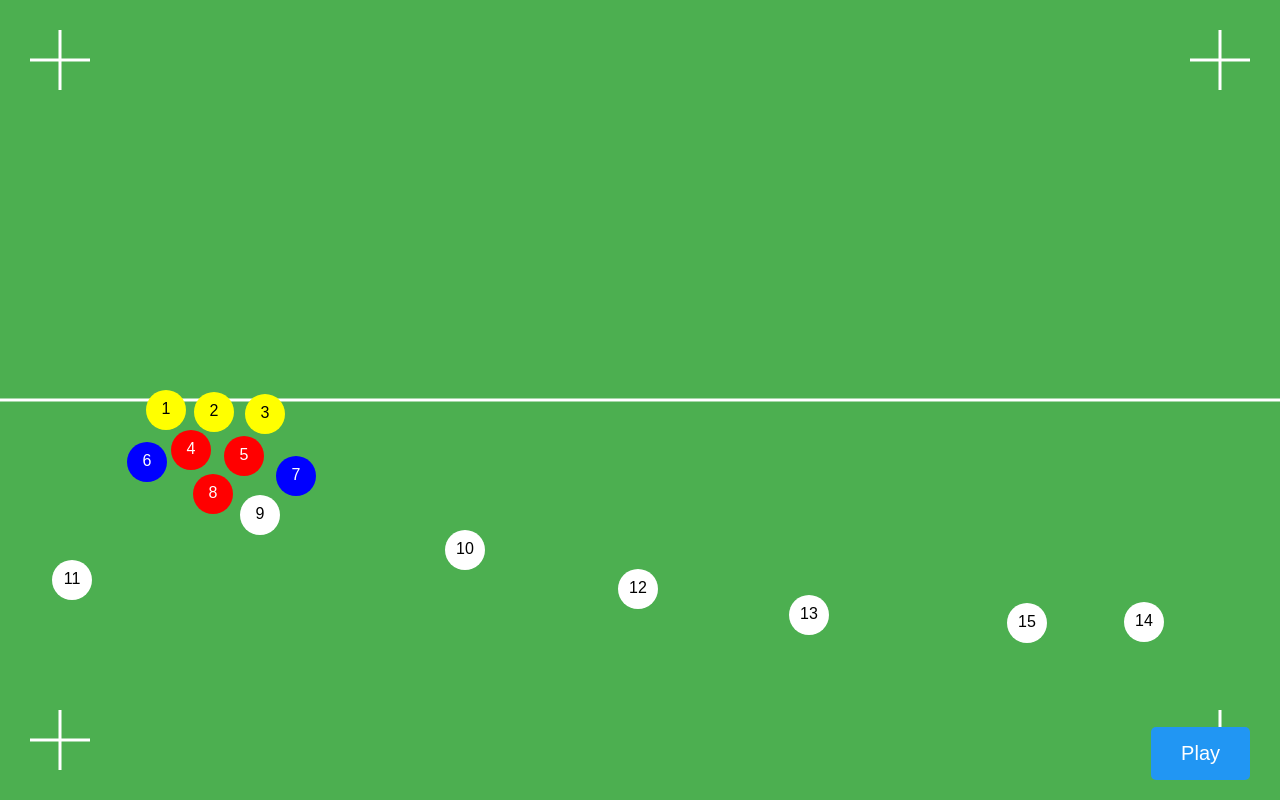
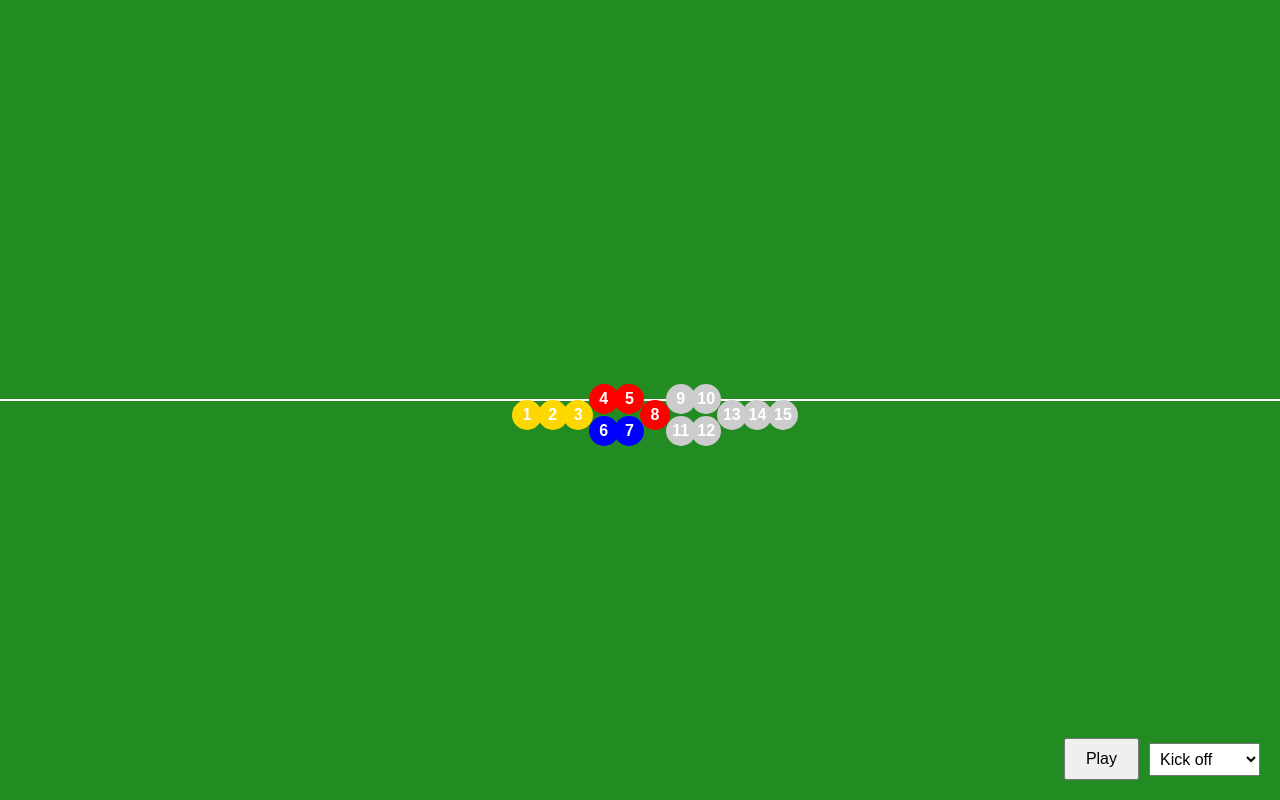
Before and after one commit to jace-crafted/RugbyPlays, a plain HTML site: page index.html in a window 1280 px wide. Drawn offline with Linux system fonts and the light colour scheme.

Commit message:
Update index.html

```diff
--- a/index.html
+++ b/index.html
@@ -1,330 +1,358 @@
 <!DOCTYPE html>
 <html lang="en">
 <head>
-  <meta charset="UTF-8">
-  <title>Rugby Field Dot Tracker</title>
+  <meta charset="UTF-8" />
+  <title>Rugby Formation</title>
   <style>
     html, body {
-      margin: 0;
-      padding: 0;
+      margin: 0; padding: 0;
+      height: 100%; width: 100%;
       overflow: hidden;
+      font-family: sans-serif;
+      box-sizing: border-box;
+    }
+    #app {
+      position: relative;
+      width: 100%;
       height: 100%;
     }
-    canvas {
+
+    /* Rugby field background */
+    #fieldCanvas {
+      position: absolute;
+      top: 0; left: 0;
+      width: 100%;
+      height: 100%;
+      background-color: #228B22; /* green background */
       display: block;
-      background-color: #4CAF50; /* green field base */
     }
+    /* Dots container */
+    #dotsContainer {
+      position: absolute;
+      top: 0; left: 0;
+      width: 100%; height: 100%;
+      pointer-events: none;
+    }
+
+    .dot {
+      position: absolute;
+      width: 30px;
+      height: 30px;
+      border-radius: 50%;
+      color: #fff;
+      display: flex;
+      align-items: center;
+      justify-content: center;
+      font-weight: bold;
+      cursor: grab;
+      pointer-events: auto;
+      user-select: none;
+      touch-action: none;
+    }
+
+    /* Controls in bottom-right */
     #controls {
-      position: absolute;
-      top: 20px;
-      left: 20px;
-    }
-    #controls button, #playButton {
-      padding: 10px 20px;
-      font-size: 16px;
-      border: none;
-      border-radius: 5px;
-      cursor: pointer;
-      margin-right: 10px;
-    }
-    #increaseDots {
-      background-color: #4CAF50;
-      color: white;
-    }
-    #decreaseDots {
-      background-color: #f44336;
-      color: white;
-    }
-    #playButton {
       position: absolute;
       bottom: 20px;
       right: 20px;
-      padding: 15px 30px;
-      font-size: 20px;
-      background-color: #2196F3;
-      color: white;
+      display: flex;
+      align-items: center;
+      gap: 10px;
+    }
+
+    #playButton {
+      padding: 10px 20px;
+      font-size: 16px;
+      cursor: pointer;
+    }
+
+    #positionSelect {
+      font-size: 16px;
+      padding: 6px;
+      cursor: pointer;
+    }
+
+    /* Dot color assignments */
+    .yellow { background-color: gold; }
+    .red    { background-color: red; }
+    .blue   { background-color: blue; }
+    .white  { background-color: #ccc; }
+
+    /* Responsive adjustments */
+    @media (max-width: 600px) {
+      .dot {
+        width: 24px;
+        height: 24px;
+        font-size: 12px;
+      }
+      #playButton {
+        font-size: 14px;
+        padding: 8px 16px;
+      }
+      #positionSelect {
+        font-size: 14px;
+      }
     }
   </style>
 </head>
 <body>
-  <canvas id="field"></canvas>
+<div id="app">
+  <canvas id="fieldCanvas"></canvas>
+  <div id="dotsContainer"></div>
 
-  <!-- Play/Reset button -->
+  <!-- Controls at bottom-right -->
+  <div id="controls">
     <button id="playButton">Play</button>
+    <select id="positionSelect">
+      <option>Kick off</option>
+      <option>Scrum</option>
+      <option>Left Maul</option>
+      <option>Right Maul</option>
+    </select>
+  </div>
+</div>
 
 <script>
-    const canvas = document.getElementById('field');
-    const ctx = canvas.getContext('2d');
-    const playButton = document.getElementById('playButton');
-    const increaseButton = document.getElementById('increaseDots');
-    const decreaseButton = document.getElementById('decreaseDots');
+  // -- Canvas Setup & Drawing Field Lines --
+  const fieldCanvas = document.getElementById('fieldCanvas');
+  const ctx = fieldCanvas.getContext('2d');
 
-    // Resize canvas to fill window.
   function resizeCanvas() {
-      canvas.width = window.innerWidth;
-      canvas.height = window.innerHeight;
-    }
-    window.addEventListener('resize', resizeCanvas);
-    resizeCanvas();
-
-    // We allow up to 15 dots total (adjust if you want more).
-    const maxDots = 15;
-
-    // This array will hold the dot objects (players).
-    let dots = [];
-
-    // Trails: each dot has an array of {x, y} positions.
-    let trails = {};
-    // Whether we are currently recording dot movement.
-    let isRecording = false;
-
-    /**
-     * Returns an array of dot objects positioned similarly to your reference image.
-     * You can tweak these coordinates to get them exactly where you want.
-     *
-     * This layout includes players #1-14, with specific colors:
-     *  - 1,2,3 => yellow
-     *  - 4,5,8 => red
-     *  - 6,7   => blue
-     *  - 9-14  => white
-     */
-    function getInitialPositions() {
-      // approximate positions on the field
-      // (x,y) measured from top-left corner of canvas
-     const adjustY = (offset) => [
-			{ number: 1, x: 166, y: offset + 10 },  // Just below halfway
-			{ number: 2, x: 214, y: offset + 12 },
-			{ number: 3, x: 265, y: offset + 14 },
-
-			// behind them (scrum flankers & #8):
-			{ number: 6, x: 147, y: offset + 62 },
-			{ number: 4, x: 191, y: offset + 50 },
-			{ number: 5, x: 244, y: offset + 56 },
-			{ number: 8, x: 213, y: offset + 94 },
-			{ number: 7, x: 296, y: offset + 76 },
-
-			// scrum-half
-			{ number: 9, x: 260, y: offset + 115 },
-
-			// backs
-			{ number: 10, x: 465, y: offset + 150 },
-			{ number: 11, x: 72, y: offset + 180 },
-			{ number: 12, x: 638, y: offset + 189 },
-			{ number: 13, x: 809, y: offset + 215 },
-			{ number: 14, x: 1144, y: offset + 222 },
-			{ number: 15, x: 1027, y: offset + 223 },
-		];
-
-		// Get screen midpoint and adjust positions
-		const screenMidY = window.innerHeight / 2;
-		const positions = adjustY(screenMidY);
-
-
-      // Convert each position into a "dot" object with color info.
-      return positions.map(pos => ({
-        id: pos.number,
-        x: pos.x,
-        y: pos.y,
-        radius: 20,
-        number: pos.number,
-        isDragging: false,
-        offsetX: 0,
-        offsetY: 0,
-        fillColor: getDotColor(pos.number),
-        textColor: getTextColor(pos.number)
-      }));
+    fieldCanvas.width = fieldCanvas.offsetWidth;
+    fieldCanvas.height = fieldCanvas.offsetHeight;
+    drawFieldLines();
   }
 
-    // Assign circle colors based on player number.
-    function getDotColor(num) {
-      // 1-3 => yellow
-      if (num >= 1 && num <= 3) return 'yellow';
-      // 4,5,8 => red
-      if ([4, 5, 8].includes(num)) return 'red';
-      // 6,7 => blue
-      if ([6, 7].includes(num)) return 'blue';
-      // 9-14 => white
-      if (num >= 9 && num <= 15) return 'white';
-      // fallback color (if needed)
-      return 'black';
-    }
-
-    // Assign text color to ensure contrast.
-    function getTextColor(num) {
-      const fill = getDotColor(num);
-      // White fill => black text
-      if (fill === 'white' || fill === 'yellow') return 'black';
-      // Otherwise, use white text
-      return 'white';
-    }
-
-    // Initialize the dots with the custom formation.
-    dots = getInitialPositions();
-
-    // Draw the rugby field background with lines/crosses like the reference.
-    function drawField() {
-      // The green background is already set by CSS.
-
-      // We'll draw a few lines and crosses to mimic the reference:
-      // - horizontal mid line
-      // - short lines to form "plus" shapes near top/bottom edges
-      // - some vertical lines if desired
-
-      ctx.strokeStyle = "#FFFFFF";
-      ctx.lineWidth = 3;
-
-      // Full horizontal mid line
+  // Draw a single white horizontal line through the center of the field
+  function drawFieldLines() {
+    const w = fieldCanvas.width;
+    const h = fieldCanvas.height;
+    ctx.clearRect(0, 0, w, h);
+    ctx.strokeStyle = 'white';
+    ctx.lineWidth = 2;
     ctx.beginPath();
-      ctx.moveTo(0, canvas.height / 2);
-      ctx.lineTo(canvas.width, canvas.height / 2);
-      ctx.stroke();
-
-      // Let's draw "plus" shapes in each corner
-      // Each plus is formed by two small lines crossing
-      const plusSize = 30; // half the length of each line
-      const offset = 60;   // distance from corner
-
-      // Top-left plus
-      drawPlus(offset, offset, plusSize);
-
-      // Top-right plus
-      drawPlus(canvas.width - offset, offset, plusSize);
-
-      // Bottom-left plus
-      drawPlus(offset, canvas.height - offset, plusSize);
-
-      // Bottom-right plus
-      drawPlus(canvas.width - offset, canvas.height - offset, plusSize);
-
-      // Optionally, add more lines to mimic the reference (dashed lines, etc.)
-      // For simplicity, we've just drawn the mid line & corner pluses here.
-    }
-
-    // Helper to draw a plus shape at (cx, cy) with half-length p
-    function drawPlus(cx, cy, p) {
-      ctx.beginPath();
-      // Horizontal segment
-      ctx.moveTo(cx - p, cy);
-      ctx.lineTo(cx + p, cy);
-      // Vertical segment
-      ctx.moveTo(cx, cy - p);
-      ctx.lineTo(cx, cy + p);
+    ctx.moveTo(0, h/2);
+    ctx.lineTo(w, h/2);
     ctx.stroke();
   }
 
-    // Draw dots and any trails if "Play" mode is active.
-    function drawDots() {
-      dots.forEach(dot => {
-        // Draw the trail if in "Play" mode
-        if (isRecording && trails[dot.id] && trails[dot.id].length > 0) {
-          ctx.strokeStyle = 'rgba(255,255,0,0.8)'; // for visibility
-          ctx.lineWidth = 3;
-          ctx.beginPath();
-          const points = trails[dot.id];
-          ctx.moveTo(points[0].x, points[0].y);
-          for (let i = 1; i < points.length; i++) {
-            ctx.lineTo(points[i].x, points[i].y);
-          }
-          ctx.stroke();
+  window.addEventListener('resize', resizeCanvas);
+  window.addEventListener('DOMContentLoaded', resizeCanvas);
+
+  // -- Dot Setup --
+  const dotsContainer = document.getElementById('dotsContainer');
+  const playButton = document.getElementById('playButton');
+  const positionSelect = document.getElementById('positionSelect');
+
+  let isPlaying = false;
+
+  // Formation positions (percentages for responsiveness)
+  const formations = {
+    "Kick off": [
+      { label: '1',  color: 'yellow', x: 40,  y: 50 },
+      { label: '2',  color: 'yellow', x: 42,  y: 50 },
+      { label: '3',  color: 'yellow', x: 44,  y: 50 },
+      { label: '4',  color: 'red',    x: 46,  y: 48 },
+      { label: '5',  color: 'red',    x: 48,  y: 48 },
+      { label: '6',  color: 'blue',   x: 46,  y: 52 },
+      { label: '7',  color: 'blue',   x: 48,  y: 52 },
+      { label: '8',  color: 'red',    x: 50,  y: 50 },
+      { label: '9',  color: 'white',  x: 52,  y: 48 },
+      { label: '10', color: 'white',  x: 54,  y: 48 },
+      { label: '11', color: 'white',  x: 52,  y: 52 },
+      { label: '12', color: 'white',  x: 54,  y: 52 },
+      { label: '13', color: 'white',  x: 56,  y: 50 },
+      { label: '14', color: 'white',  x: 58,  y: 50 },
+      { label: '15', color: 'white',  x: 60,  y: 50 },
+    ],
+    "Scrum": [
+      { label: '1',  color: 'yellow', x: 30,  y: 50 },
+      { label: '2',  color: 'yellow', x: 32,  y: 50 },
+      { label: '3',  color: 'yellow', x: 34,  y: 50 },
+      { label: '4',  color: 'red',    x: 36,  y: 48 },
+      { label: '5',  color: 'red',    x: 38,  y: 48 },
+      { label: '6',  color: 'blue',   x: 36,  y: 52 },
+      { label: '7',  color: 'blue',   x: 38,  y: 52 },
+      { label: '8',  color: 'red',    x: 40,  y: 50 },
+      { label: '9',  color: 'white',  x: 42,  y: 48 },
+      { label: '10', color: 'white',  x: 44,  y: 48 },
+      { label: '11', color: 'white',  x: 42,  y: 52 },
+      { label: '12', color: 'white',  x: 44,  y: 52 },
+      { label: '13', color: 'white',  x: 46,  y: 50 },
+      { label: '14', color: 'white',  x: 48,  y: 50 },
+      { label: '15', color: 'white',  x: 50,  y: 50 },
+    ],
+    "Left Maul": [
+      { label: '1', color: 'yellow', x: 20, y: 40 },
+      { label: '2', color: 'yellow', x: 22, y: 42 },
+      { label: '3', color: 'yellow', x: 24, y: 44 },
+      { label: '4', color: 'red',    x: 26, y: 46 },
+      { label: '5', color: 'red',    x: 28, y: 48 },
+      { label: '6', color: 'blue',   x: 30, y: 44 },
+      { label: '7', color: 'blue',   x: 32, y: 46 },
+      { label: '8', color: 'red',    x: 34, y: 45 },
+      { label: '9', color: 'white',  x: 36, y: 44 },
+      { label: '10',color: 'white',  x: 38, y: 46 },
+      { label: '11',color: 'white',  x: 36, y: 48 },
+      { label: '12',color: 'white',  x: 38, y: 50 },
+      { label: '13',color: 'white',  x: 40, y: 46 },
+      { label: '14',color: 'white',  x: 42, y: 48 },
+      { label: '15',color: 'white',  x: 44, y: 50 },
+    ],
+    "Right Maul": [
+      { label: '1', color: 'yellow', x: 60, y: 40 },
+      { label: '2', color: 'yellow', x: 62, y: 42 },
+      { label: '3', color: 'yellow', x: 64, y: 44 },
+      { label: '4', color: 'red',    x: 66, y: 46 },
+      { label: '5', color: 'red',    x: 68, y: 48 },
+      { label: '6', color: 'blue',   x: 70, y: 44 },
+      { label: '7', color: 'blue',   x: 72, y: 46 },
+      { label: '8', color: 'red',    x: 74, y: 45 },
+      { label: '9', color: 'white',  x: 76, y: 44 },
+      { label: '10',color: 'white',  x: 78, y: 46 },
+      { label: '11',color: 'white',  x: 76, y: 48 },
+      { label: '12',color: 'white',  x: 78, y: 50 },
+      { label: '13',color: 'white',  x: 80, y: 46 },
+      { label: '14',color: 'white',  x: 82, y: 48 },
+      { label: '15',color: 'white',  x: 84, y: 50 },
+    ]
+  };
+
+  let dots = [];
+  let currentFormation = "Kick off";
+  let lineCanvas, lineCtx;
+
+  // Create a canvas for drawing dot movement lines
+  function createLineCanvas() {
+    lineCanvas = document.createElement('canvas');
+    lineCanvas.style.position = 'absolute';
+    lineCanvas.style.top = '0';
+    lineCanvas.style.left = '0';
+    lineCanvas.width = fieldCanvas.width;
+    lineCanvas.height = fieldCanvas.height;
+    dotsContainer.appendChild(lineCanvas);
+    lineCtx = lineCanvas.getContext('2d');
   }
 
-        // Draw the dot
-        ctx.fillStyle = dot.fillColor;
-        ctx.beginPath();
-        ctx.arc(dot.x, dot.y, dot.radius, 0, Math.PI * 2);
-        ctx.fill();
+  function resizeLineCanvas() {
+    if (lineCanvas) {
+      lineCanvas.width = fieldCanvas.width;
+      lineCanvas.height = fieldCanvas.height;
+    }
+  }
+  window.addEventListener('resize', resizeLineCanvas);
 
-        // Draw the player number
-        ctx.fillStyle = dot.textColor;
-        ctx.font = '16px sans-serif';
-        ctx.textAlign = 'center';
-        ctx.textBaseline = 'middle';
-        ctx.fillText(dot.number, dot.x, dot.y);
+  // Initialize dots based on the selected formation
+  function initDots(formationName) {
+    dotsContainer.innerHTML = '';
+    createLineCanvas();
+    dots = [];
+    const formation = formations[formationName];
+
+    formation.forEach(player => {
+      const dot = document.createElement('div');
+      dot.classList.add('dot', player.color);
+      dot.textContent = player.label;
+      dot.dataset.label = player.label;
+      dot.dataset.color = player.color;
+      dot.dataset.xPercent = player.x;
+      dot.dataset.yPercent = player.y;
+      positionDot(dot, player.x, player.y);
+      makeDraggable(dot);
+      dotsContainer.appendChild(dot);
+      dots.push(dot);
     });
   }
 
-    // Redraw the entire scene each frame.
-    function draw() {
-      ctx.clearRect(0, 0, canvas.width, canvas.height);
-      drawField();
-      drawDots();
-      requestAnimationFrame(draw);
+  // Position a dot based on percentages
+  function positionDot(dot, xPercent, yPercent) {
+    const rect = dotsContainer.getBoundingClientRect();
+    const leftPx = (xPercent / 100) * rect.width;
+    const topPx  = (yPercent / 100) * rect.height;
+    dot.style.left = (leftPx - dot.offsetWidth / 2) + 'px';
+    dot.style.top  = (topPx - dot.offsetHeight / 2) + 'px';
   }
-    draw();
 
-    // Mouse interaction for dragging dots.
-    let draggingDot = null;
+  function repositionDots() {
+    dots.forEach(dot => {
+      const x = parseFloat(dot.dataset.xPercent);
+      const y = parseFloat(dot.dataset.yPercent);
+      positionDot(dot, x, y);
+    });
+  }
+  window.addEventListener('resize', repositionDots);
 
-    canvas.addEventListener('mousedown', (e) => {
-      const rect = canvas.getBoundingClientRect();
-      const mouseX = e.clientX - rect.left;
-      const mouseY = e.clientY - rect.top;
-
-      // Check if clicking on a dot.
-      dots.forEach(dot => {
-        const dx = mouseX - dot.x;
-        const dy = mouseY - dot.y;
-        if (Math.sqrt(dx * dx + dy * dy) < dot.radius) {
-          draggingDot = dot;
-          dot.isDragging = true;
-          dot.offsetX = dx;
-          dot.offsetY = dy;
-
-          // If in play mode, begin a new segment of the trail.
-          if (isRecording) {
-            if (!trails[dot.id]) trails[dot.id] = [];
-            trails[dot.id].push({ x: dot.x, y: dot.y });
+  // Make dots draggable (supports mouse and touch)
+  function makeDraggable(dot) {
+    let offsetX, offsetY, isDragging = false, lastX, lastY;
+    function onPointerDown(e) {
+      isDragging = true;
+      dot.style.cursor = 'grabbing';
+      const rect = dot.getBoundingClientRect();
+      offsetX = e.clientX - rect.left;
+      offsetY = e.clientY - rect.top;
+      lastX = rect.left + rect.width / 2;
+      lastY = rect.top + rect.height / 2;
+      e.preventDefault();
+    }
+    function onPointerMove(e) {
+      if (!isDragging) return;
+      const parentRect = dotsContainer.getBoundingClientRect();
+      let newX = e.clientX - parentRect.left - offsetX;
+      let newY = e.clientY - parentRect.top - offsetY;
+      dot.style.left = newX + 'px';
+      dot.style.top  = newY + 'px';
+      if (isPlaying && lineCtx) {
+        lineCtx.strokeStyle = 'white';
+        lineCtx.lineWidth = 2;
+        lineCtx.beginPath();
+        lineCtx.moveTo(lastX, lastY);
+        lineCtx.lineTo(parentRect.left + newX + dot.offsetWidth / 2,
+                       parentRect.top  + newY + dot.offsetHeight / 2);
+        lineCtx.stroke();
+        lastX = parentRect.left + newX + dot.offsetWidth / 2;
+        lastY = parentRect.top + newY + dot.offsetHeight / 2;
       }
     }
-      });
-    });
+    function onPointerUp(e) {
+      isDragging = false;
+      dot.style.cursor = 'grab';
+      const rect = dot.getBoundingClientRect();
+      const parentRect = dotsContainer.getBoundingClientRect();
+      const centerX = (rect.left + rect.width / 2) - parentRect.left;
+      const centerY = (rect.top + rect.height / 2) - parentRect.top;
+      dot.dataset.xPercent = (centerX / parentRect.width) * 100;
+      dot.dataset.yPercent = (centerY / parentRect.height) * 100;
+    }
+    dot.addEventListener('pointerdown', onPointerDown);
+    window.addEventListener('pointermove', onPointerMove);
+    window.addEventListener('pointerup', onPointerUp);
+  }
 
-    canvas.addEventListener('mousemove', (e) => {
-      if (draggingDot && draggingDot.isDragging) {
-        const rect = canvas.getBoundingClientRect();
-        draggingDot.x = e.clientX - rect.left - draggingDot.offsetX;
-        draggingDot.y = e.clientY - rect.top - draggingDot.offsetY;
+  // Initialize default formation
+  initDots(currentFormation);
 
-        // Record the trail if in play mode.
-        if (isRecording) {
-          trails[draggingDot.id].push({ x: draggingDot.x, y: draggingDot.y });
-        }
+  // Play/Reset button handling
+  playButton.addEventListener('click', () => {
+    if (!isPlaying) {
+      isPlaying = true;
+      playButton.textContent = 'Reset';
+      playButton.style.backgroundColor = 'red';
+    } else {
+      isPlaying = false;
+      playButton.textContent = 'Play';
+      playButton.style.backgroundColor = '';
+      initDots(currentFormation);
     }
   });
 
-    canvas.addEventListener('mouseup', () => {
-      if (draggingDot) {
-        draggingDot.isDragging = false;
-        draggingDot = null;
-      }
-    });
-
-    canvas.addEventListener('mouseleave', () => {
-      if (draggingDot) {
-        draggingDot.isDragging = false;
-        draggingDot = null;
-      }
-    });
-
-
-    // Toggle "Play" (recording) / "Reset" (clear trails) button.
-    playButton.addEventListener('click', () => {
-      if (!isRecording) {
-        // Start recording.
-        isRecording = true;
-        // Initialize or reset each dot’s trail with its current position.
-        dots.forEach(dot => {
-          trails[dot.id] = [{ x: dot.x, y: dot.y }];
-        });
-        playButton.textContent = "Reset";
-        playButton.style.backgroundColor = "#f44336"; // red
-      } else {
-        // Reset: clear trails and stop recording.
-        trails = {};
-        isRecording = false;
-        playButton.textContent = "Play";
-        playButton.style.backgroundColor = "#2196F3";
-      }
+  // Formation change handling
+  positionSelect.addEventListener('change', (e) => {
+    currentFormation = e.target.value;
+    initDots(currentFormation);
+    isPlaying = false;
+    playButton.textContent = 'Play';
+    playButton.style.backgroundColor = '';
   });
 </script>
 </body>
```
Lines whose indentation alone changed are shown as unchanged.
